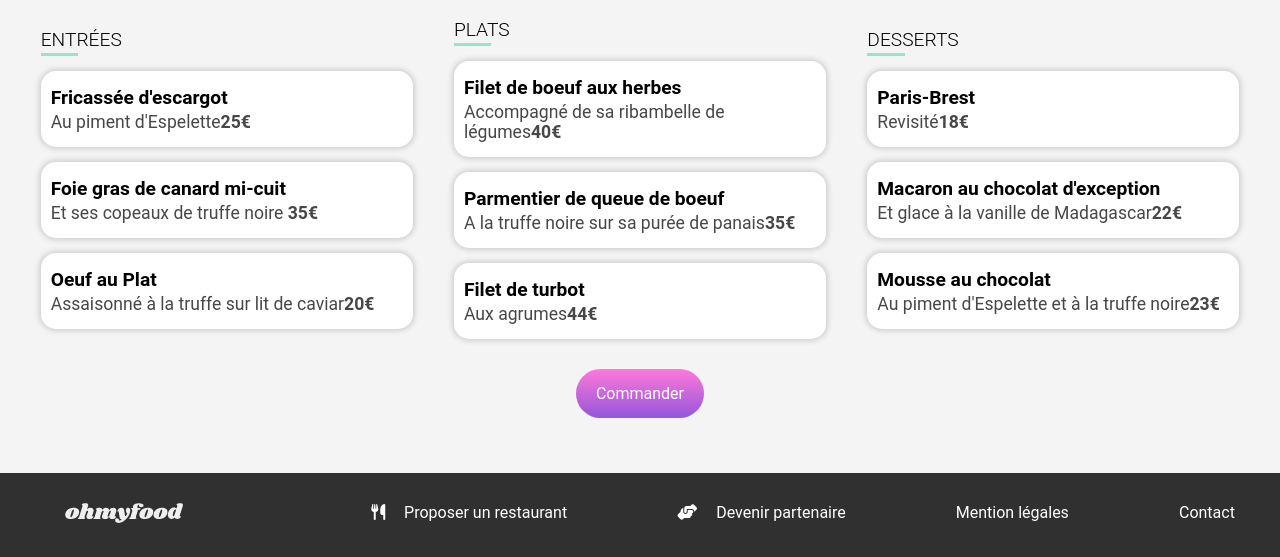
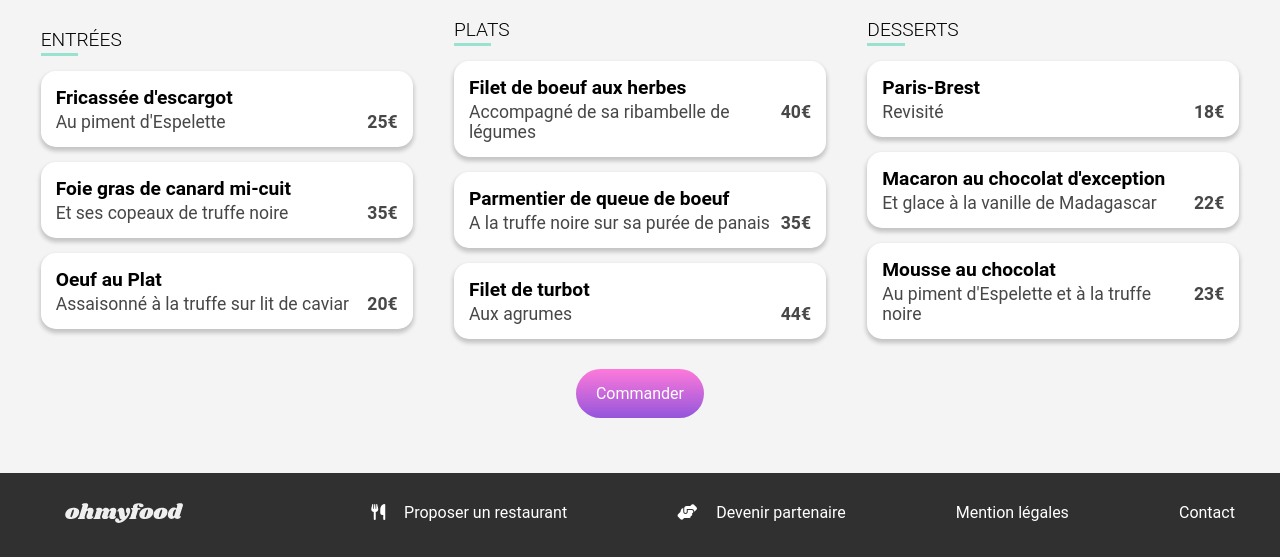
Before and after one commit to elizavetaruss/ElizavetaNegro_3_17012021, a plain HTML site: page menu_1.html in a window 1280 px wide. Shown: the part 356-913 px from the top of the page. Drawn offline with Linux system fonts and the light colour scheme.

Commit message:
Animations progress

```diff
--- a/_variables.scss
+++ b/_variables.scss
@@ -1,4 +1,4 @@
-$primary-color:#9356DC;
+$primary-color:rgb(147, 86, 220);
 $secondary-color:#FF79DA;
 $third-color:#99E2D0;
 
--- a/menu_1.html
+++ b/menu_1.html
@@ -28,56 +28,121 @@
         <div class="menu_restaurant">
             <div class="menu_restaurant_block entrees">
                 <h5 class="underline">Entrées</h5>
+
                     <div class="menu_plat">
                         <h5>Fricassée d'escargot</h5>
-                        <p class="plat_description">Au piment d'Espelette<strong>25€</strong></p>
-                        <span><i class="fas fa-check-circle"></i></span>
+                        <div class="text_price">
+                            <p>Au piment d'Espelette</p>
+                            <p><strong>25€</strong></p>
+                        </div>
+                        <div class="validation">
+                            <div class="validation_check">
+                                <i class="fas fa-check-circle"></i>
+                            </div>
+                        </div>
                     </div>
+
                     <div class="menu_plat">
                         <h5>Foie gras de canard mi-cuit</h5>
-                        <p class="plat_description">Et ses copeaux de truffe noire <strong class="indent">35€</strong></p>
-                        <span><i class="fas fa-check-circle"></i></span>
+                        <div class="text_price">
+                            <p>Et ses copeaux de truffe noire</p>
+                            <p><strong>35€</strong></p>
+                        </div>
+                        <div class="validation">
+                            <div class="validation_check">
+                                <i class="fas fa-check-circle"></i>
+                            </div>
+                        </div>
                     </div>
                     <div class="menu_plat">
                         <h5>Oeuf au Plat</h5>
-                        <p class="plat_description">Assaisonné à la truffe sur lit de caviar<strong>20€</strong></p>
-                        <span><i class="fas fa-check-circle"></i></span>
+                        <div class="text_price">
+                            <p>Assaisonné à la truffe sur lit de caviar</p>
+                            <p><strong>20€</strong></p>
+                        </div>
+                        <div class="validation">
+                            <div class="validation_check">
+                                <i class="fas fa-check-circle"></i>
+                            </div>
+                        </div>
                     </div>
             </div>
             <div class="menu_restaurant_block plats">
                 <h5 class="underline">Plats</h5>
                     <div class="menu_plat">
                         <h5>Filet de boeuf aux herbes</h5>
-                        <p class="plat_description">Accompagné de sa ribambelle de légumes<strong>40€</strong></p>
-                        <span><i class="fas fa-check-circle"></i></span>
+                        <div class="text_price">
+                            <p>Accompagné de sa ribambelle de légumes</p>
+                            <p><strong>40€</strong></p>
+                        </div>
+                        <div class="validation">
+                            <div class="validation_check">
+                                <i class="fas fa-check-circle"></i>
+                            </div>
+                        </div>
                     </div>
                     <div class="menu_plat">
                         <h5>Parmentier de queue de boeuf</h5>
-                        <p class="plat_description">A la truffe noire sur sa purée de panais<strong>35€</strong></p>
-                        <span><i class="fas fa-check-circle"></i></span>
+                        <div class="text_price">
+                            <p>A la truffe noire sur sa purée de panais</p>
+                            <p><strong>35€</strong></p>
+                        </div>
+                        <div class="validation">
+                            <div class="validation_check">
+                                <i class="fas fa-check-circle"></i>
+                            </div>
+                        </div>
                     </div>
                     <div class="menu_plat">
                         <h5>Filet de turbot</h5>
-                        <p class="plat_description">Aux agrumes<strong>44€</strong></p>
-                        <span><i class="fas fa-check-circle"></i></span>
+                        <div class="text_price">
+                            <p>Aux agrumes</p>
+                            <p><strong>44€</strong></p>
+                        </div>
+                        <div class="validation">
+                            <div class="validation_check">
+                                <i class="fas fa-check-circle"></i>
+                            </div>
+                        </div>
                     </div>
             </div>
             <div class="menu_restaurant_block desserts">
                 <h5 class="underline">Desserts</h5>
                     <div class="menu_plat">
                         <h5>Paris-Brest</h5>
-                        <p class="plat_description">Revisité<strong>18€</strong></p>
-                        <span><i class="fas fa-check-circle"></i></span>
+                        <div class="text_price">
+                            <p>Revisité</p>
+                            <p><strong>18€</strong></p>
+                        </div>
+                        <div class="validation">
+                            <div class="validation_check">
+                                <i class="fas fa-check-circle"></i>
+                            </div>
+                        </div>
                     </div>
                     <div class="menu_plat">
                         <h5>Macaron au chocolat d'exception</h5>
-                        <p class="plat_description">Et glace à la vanille de Madagascar<strong>22€</strong></p>
-                        <span><i class="fas fa-check-circle"></i></span>
+                        <div class="text_price">
+                            <p>Et glace à la vanille de Madagascar</p>
+                            <p><strong>22€</strong></p>
+                        </div>
+                        <div class="validation">
+                            <div class="validation_check">
+                                <i class="fas fa-check-circle"></i>
+                            </div>
+                        </div>
                     </div>
                     <div class="menu_plat">
                         <h5>Mousse au chocolat</h5>
-                        <p class="plat_description">Au piment d'Espelette et à la truffe noire<strong>23€</strong></p>
-                        <span><i class="fas fa-check-circle"></i></span>
+                        <div class="text_price">
+                        <p>Au piment d'Espelette et à la truffe noire</p>
+                        <p><strong>23€</strong></p>
+                        </div>
+                        <div class="validation">
+                            <div class="validation_check">
+                                <i class="fas fa-check-circle"></i>
+                            </div>
+                        </div>
                     </div>
             </div>
         <div class="button_container">
--- a/style.scss
+++ b/style.scss
@@ -115,10 +115,12 @@ background-color: white;
 	justify-content: center;
 	padding: 25PX 15px 25Px 15px;
 	border-radius: 25PX;
-	box-shadow: 0px 0px 6px 1px rgba(0,0,0,0.20);
+	box-shadow: 0px 3px 4px 1px rgba(0,0,0,0.20);
 	background-color: hsl(0, 0%, 96%);
 	font-size: 1.2rem;
-
+	&:hover{
+		background-color: rgba(147,86,220,0.2);
+	}
 }
 
 .fonctionnement-nm{
@@ -132,7 +134,6 @@ background-color: white;
 	background: $primary-color;
 	margin: -10PX;
 	z-index: 2;
-
 }
 
 @media screen and (min-width:1100px){
@@ -165,7 +166,7 @@ background-color: white;
 		height: 280px;
 		border-radius: 15px;
 		margin: 15Px;
-		box-shadow: 0px 0px 6px 1px rgba(0,0,0,0.20);
+		box-shadow: 0px 3px 4px 1px rgba(0,0,0,0.20);
 		&:hover {
 			box-shadow: 0px 0px 8px 3px rgba(0,0,0,0.30);
 		}
@@ -335,32 +336,65 @@ padding-top: 20px;
 
 	.menu_plat{
 	display: flex;
-	align-items: flex-start;
 	flex-direction: column;
 	align-content: space-between;
 	margin-top: 15Px;
 	margin-bottom: 15px;
-	padding: 15px 10px 15px 10px;
+	padding: 15px 15px 15px 15px;
 	background-color: white;
 	border-radius: 15px;
-	box-shadow: 0px 0px 6px 1px rgba(0,0,0,0.20)
+	box-shadow: 0px 3px 4px 1px rgba(0,0,0,0.20);
+	position: relative;
+	overflow: hidden;
 	}
 
-	.plat_description{
+	.validation{
+		display: flex;
+		align-items: center;
+		justify-content: center;
+		position: absolute;
+		top: 0;
+		left: 100%;
+		width: 25%;
+		height: 100%;
+		background:$third-color;
+		transition: transform 500ms ease-in-out;
+		}
+
+		.validation_check{
+			color: white;
+			font-size: 2rem;
+			transform: rotate(-360deg);
+			transition: transform 400ms ease-in-out;
+			transition-delay: 300ms;
+
+
+		}
+
+		.menu_plat:hover .validation{
+			transform: translateX(-90%);
+			& > .validation_check {
+				transform: rotate(0deg);
+
+			}
+		}
+
+
+
+	.text_price{
+		display: flex;
+		justify-content: space-between;
+		flex-direction: row;
 		color: #474747;
 		margin-top: 3px;
 	}
+
 
 	.button_container{
 		width: 20%;
 		@include flexCenter;
 		margin: auto;
 	}
-
-span{
-	display: none;
-	}
-
 
 	@media screen and (min-width:1100px){
 		.menu_restaurant{
@@ -417,6 +451,7 @@ span{
 		.heart-main{
 			position: relative;
 			font-size: 1;
+			cursor: pointer;
 			}
 
 		.heart-background{
@@ -424,6 +459,7 @@ span{
 			left: 0;
 			right: 0;
 			color:transparent;
+			cursor: pointer;
 			}
 
 			.heart-background:hover{
```
Also changed, not shown: index.html (+3 -3 lines), style.css, 1 other file.
